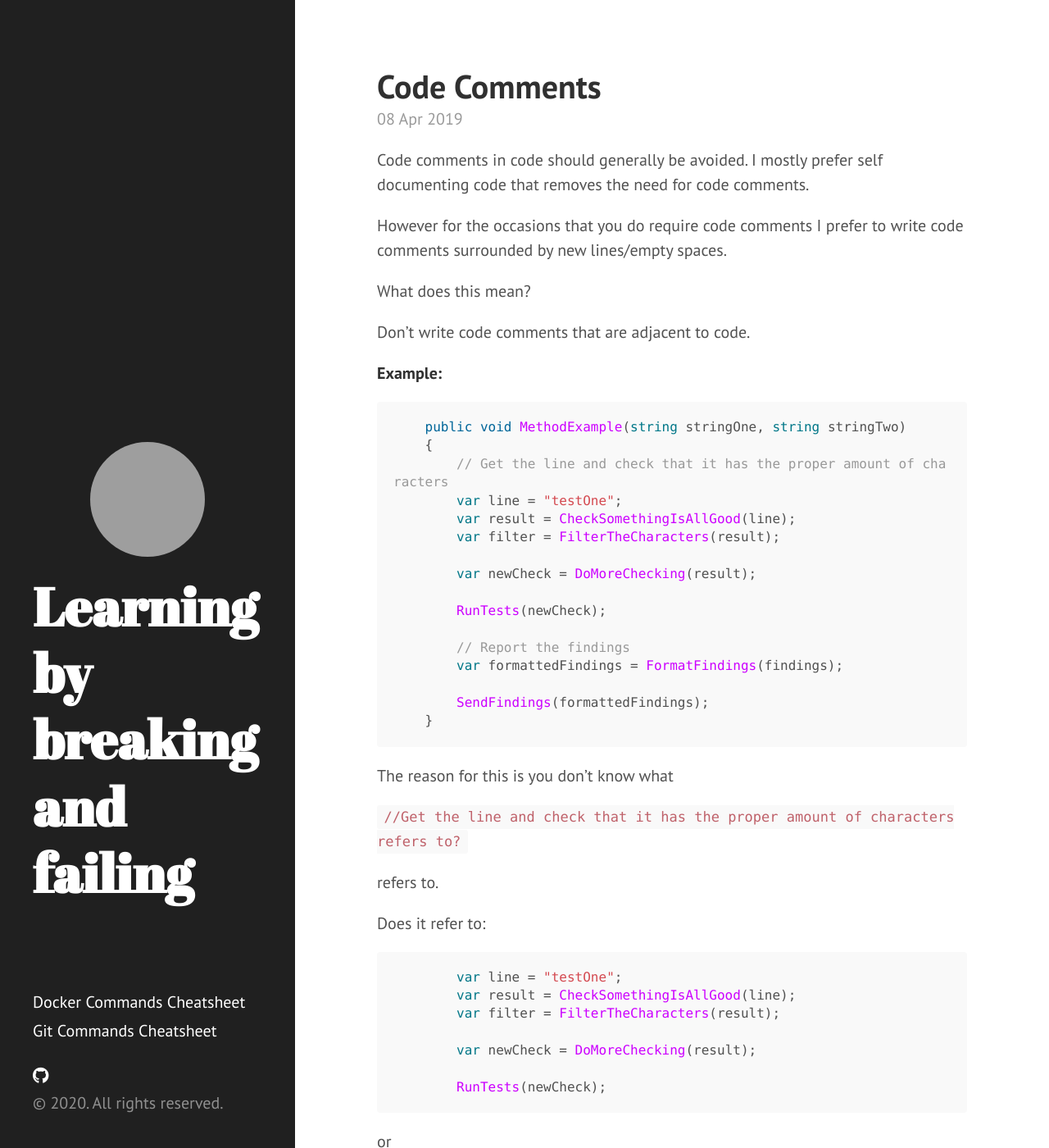
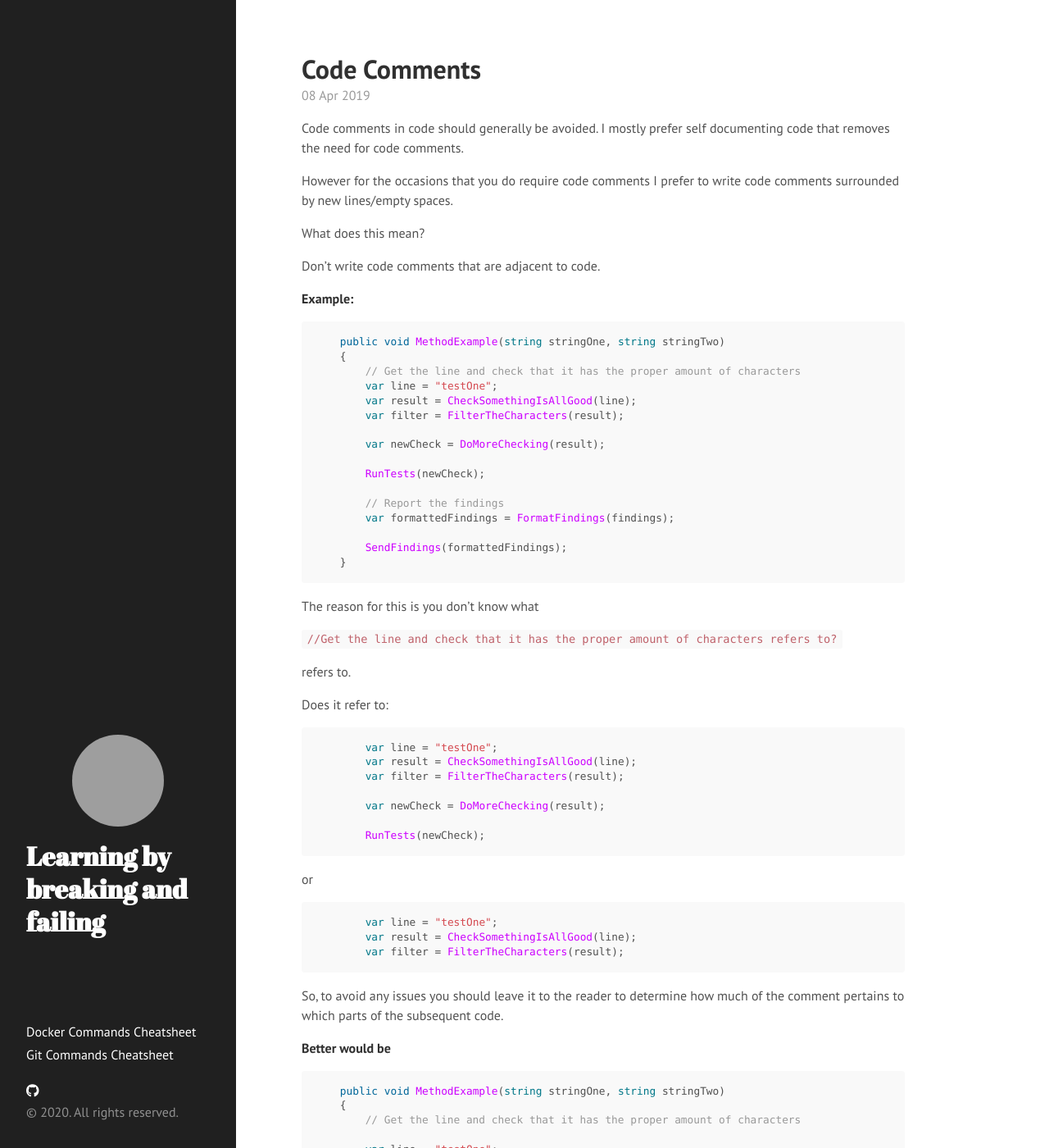
Before and after one commit to slowmonkey/slowmonkey.github.io, a Jekyll site: the page built from _posts/2019-04-08-code-comments.md, in a window 1280 px wide and 1400 px high. Shown: the whole window at 82% size. Built offline with Jekyll 4.4.1, drawn with Linux system fonts in a browser that asks for light colours; nearby versions of some CDN libraries; grey boxes are pictures that could not be loaded.

Commit message:
Cleaned up the location of assets and updated font sizes and spacing to my desired liking

```diff
--- a/_includes/head.html
+++ b/_includes/head.html
@@ -8,16 +8,16 @@
 
     <title>
       {% if page.title == "Home" %}
-        {{ site.title }} &middot; {{ site.tagline }}
+        {{ site.title }}
       {% else %}
         {{ page.title }} &middot; {{ site.title }}
       {% endif %}
     </title>
 
     <!-- CSS -->
-    <link rel="stylesheet" href="{{ site.baseurl }}public/css/poole.css">
-    <link rel="stylesheet" href="{{ site.baseurl }}public/css/syntax.css">
-    <link rel="stylesheet" href="{{ site.baseurl }}public/css/hyde.css">
+    <link rel="stylesheet" href="{{ site.baseurl }}assets/css/poole.css">
+    <link rel="stylesheet" href="{{ site.baseurl }}assets/css/syntax.css">
+    <link rel="stylesheet" href="{{ site.baseurl }}assets/css/hyde.css">
     <link rel="stylesheet" href="{{ '/assets/css/style.css?v=' | append: site.github.build_revision | relative_url }}">
     <link rel="stylesheet" href="http://fonts.googleapis.com/css?family=PT+Sans:400,400italic,700|Abril+Fatface">
 
--- a/public/css/hyde.css
+++ b/assets/css/hyde.css
@@ -36,12 +36,12 @@
   }
   @media (min-width: 48em) {
     html {
-      font-size: 16px;
+      font-size: 12px;
     }
   }
   @media (min-width: 58em) {
     html {
-      font-size: 20px;
+      font-size: 16px;
     }
   }
 
@@ -84,7 +84,7 @@
     margin-top: 0;
     margin-bottom: 100px;
     font-family: "Abril Fatface", serif;
-    font-size: 3.25rem;
+    font-size: 2rem;
   }
 
   /* Sidebar nav */
@@ -140,6 +140,7 @@
 
   @media (min-width: 64em) {
     .content {
+      max-width: 48rem;
       margin-left: 22rem;
       margin-right: 4rem;
     }
--- a/public/css/poole.css
+++ b/assets/css/poole.css
@@ -49,12 +49,12 @@
 
   html {
     font-family: "Helvetica Neue", Helvetica, Arial, sans-serif;
-    font-size: 16px;
+    font-size: 12px;
     line-height: 1.5;
   }
   @media (min-width: 38em) {
     html {
-      font-size: 20px;
+      font-size: 16px;
     }
   }
 
@@ -330,7 +330,7 @@
 
   .page,
   .post {
-    margin-bottom: 4em;
+    margin-bottom: 2em;
   }
 
   /* Blog post or page title */
--- a/assets/css/style.scss
+++ b/assets/css/style.scss
@@ -2,6 +2,10 @@
 ---
 
 @import "github-repo-card";
+
+.entry {
+    font-size: 14px;
+}
 
 .entry p {
     margin-bottom: 0px;
@@ -19,10 +23,6 @@
     margin-top: 0px !important;
 }
 
-// .github-avatar-link {
-//     text-align: center;
-// }
-
 .github-avatar-image {
     display: block;
     margin-left: auto;
```
Also changed, not shown: assets/css/syntax.css (renamed from public/css/syntax.css).
